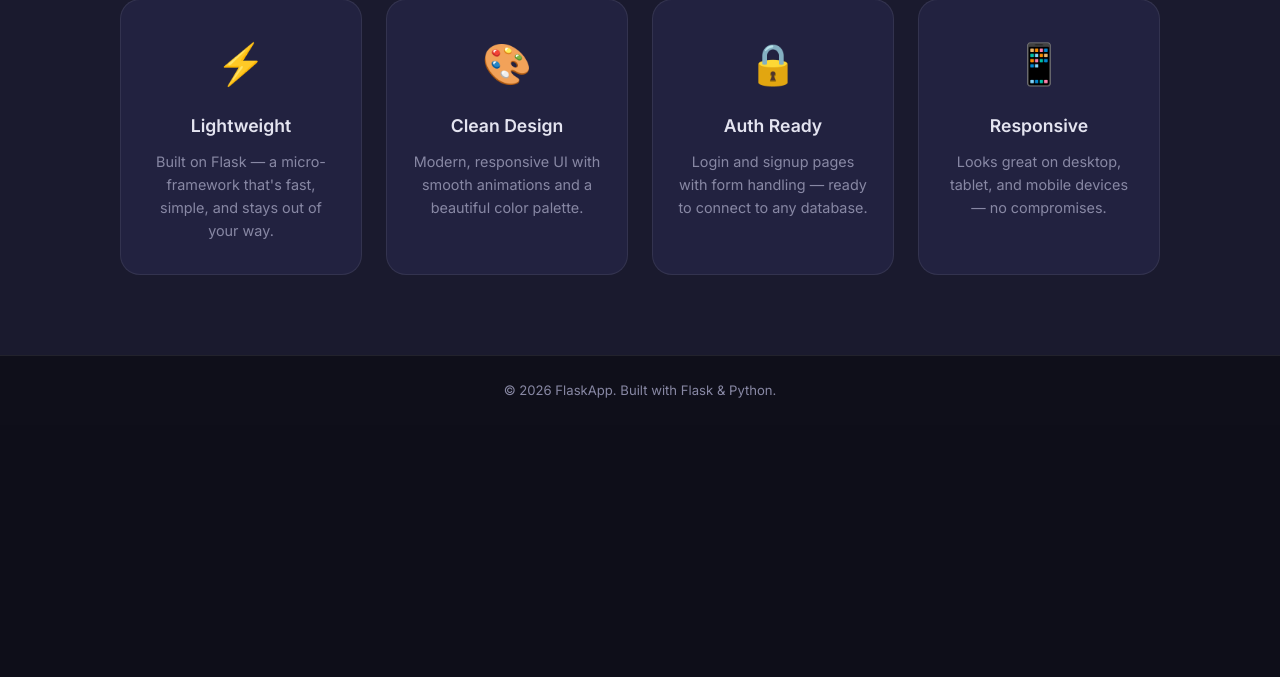
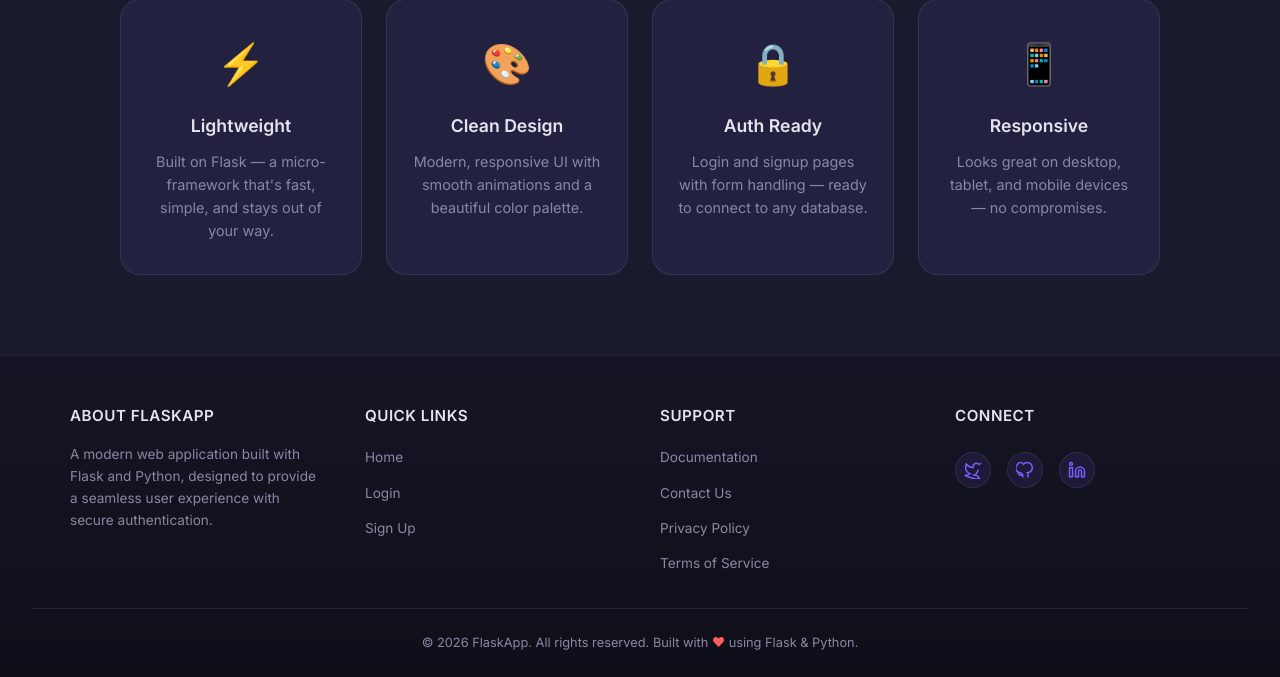
Before and after one commit to Bibek-Kumar-Dalabehera/flask-app, a Flask app: page / in a window 1280 px wide. Shown: the part 981-1658 px from the top of the page. Before the commit the page ends 1379 px from the top, so only its background shows below. Run offline with Flask 3, Linux system fonts and the light colour scheme.

Commit message:
feat: Enhance footer layout and styling with new sections and social links

```diff
--- a/static/css/style.css
+++ b/static/css/style.css
@@ -582,12 +582,142 @@ a:hover {
    Footer
    ======================================== */
 .footer {
+    margin-top: auto;
+    background: linear-gradient(180deg, rgba(26, 26, 46, 0.5) 0%, rgba(15, 15, 26, 0.8) 100%);
+    border-top: 1px solid var(--clr-border);
+    padding: 3rem 2rem 0;
+    color: var(--clr-text-muted);
+}
+
+.footer-container {
+    max-width: 1140px;
+    margin: 0 auto;
+    display: grid;
+    grid-template-columns: repeat(auto-fit, minmax(250px, 1fr));
+    gap: 2.5rem;
+    padding-bottom: 2rem;
+}
+
+.footer-column {
+    display: flex;
+    flex-direction: column;
+}
+
+.footer-title {
+    font-size: 0.95rem;
+    font-weight: 600;
+    color: var(--clr-text);
+    margin-bottom: 1rem;
+    text-transform: uppercase;
+    letter-spacing: 0.5px;
+}
+
+.footer-desc {
+    font-size: 0.85rem;
+    line-height: 1.6;
+    color: var(--clr-text-muted);
+}
+
+.footer-links {
+    list-style: none;
+    display: flex;
+    flex-direction: column;
+    gap: 0.6rem;
+}
+
+.footer-links a {
+    font-size: 0.85rem;
+    color: var(--clr-text-muted);
+    transition: all var(--transition);
+    position: relative;
+    display: inline-block;
+    width: fit-content;
+}
+
+.footer-links a::before {
+    content: '';
+    position: absolute;
+    bottom: -2px;
+    left: 0;
+    width: 0;
+    height: 2px;
+    background: var(--clr-primary);
+    transition: width var(--transition);
+}
+
+.footer-links a:hover {
+    color: var(--clr-primary);
+}
+
+.footer-links a:hover::before {
+    width: 100%;
+}
+
+.footer-social {
+    display: flex;
+    gap: 1rem;
+    margin-top: 0.5rem;
+}
+
+.social-link {
+    display: inline-flex;
+    align-items: center;
+    justify-content: center;
+    width: 36px;
+    height: 36px;
+    background-color: rgba(124, 92, 252, 0.1);
+    border: 1px solid var(--clr-border);
+    border-radius: 50%;
+    color: var(--clr-primary);
+    transition: all var(--transition);
+}
+
+.social-link:hover {
+    background-color: rgba(124, 92, 252, 0.2);
+    border-color: var(--clr-primary);
+    transform: translateY(-3px);
+}
+
+.footer-bottom {
+    border-top: 1px solid var(--clr-border);
+    padding: 1.5rem 0;
     text-align: center;
-    padding: 1.5rem;
-    border-top: 1px solid var(--clr-border);
+    font-size: 0.8rem;
     color: var(--clr-text-muted);
-    font-size: 0.82rem;
-    margin-top: auto;
+}
+
+.footer-bottom p {
+    margin: 0;
+}
+
+.heart {
+    color: var(--clr-danger);
+    animation: heartbeat 1.5s ease-in-out infinite;
+}
+
+@keyframes heartbeat {
+    0%, 100% {
+        transform: scale(1);
+    }
+    50% {
+        transform: scale(1.15);
+    }
+}
+
+@media (max-width: 768px) {
+    .footer {
+        padding: 2rem 1rem 0;
+    }
+
+    .footer-container {
+        grid-template-columns: 1fr;
+        gap: 2rem;
+    }
+
+    .footer-bottom {
+        padding: 1rem 0;
+        font-size: 0.75rem;
+    }
 }
 
 /* ========================================
--- a/templates/base.html
+++ b/templates/base.html
@@ -32,7 +32,62 @@
 
     <!-- Footer -->
     <footer class="footer">
-        <p>&copy; 2026 FlaskApp. Built with Flask &amp; Python.</p>
+        <div class="footer-container">
+            <!-- Column 1: About -->
+            <div class="footer-column">
+                <h3 class="footer-title">About FlaskApp</h3>
+                <p class="footer-desc">A modern web application built with Flask and Python, designed to provide a seamless user experience with secure authentication.</p>
+            </div>
+
+            <!-- Column 2: Quick Links -->
+            <div class="footer-column">
+                <h3 class="footer-title">Quick Links</h3>
+                <ul class="footer-links">
+                    <li><a href="{{ url_for('home') }}">Home</a></li>
+                    <li><a href="{{ url_for('login') }}">Login</a></li>
+                    <li><a href="{{ url_for('signup') }}">Sign Up</a></li>
+                </ul>
+            </div>
+
+            <!-- Column 3: Support -->
+            <div class="footer-column">
+                <h3 class="footer-title">Support</h3>
+                <ul class="footer-links">
+                    <li><a href="#">Documentation</a></li>
+                    <li><a href="#">Contact Us</a></li>
+                    <li><a href="#">Privacy Policy</a></li>
+                    <li><a href="#">Terms of Service</a></li>
+                </ul>
+            </div>
+
+            <!-- Column 4: Connect -->
+            <div class="footer-column">
+                <h3 class="footer-title">Connect</h3>
+                <div class="footer-social">
+                    <a href="https://x.com/" class="social-link" title="Twitter" target="_blank" rel="noopener">
+                        <svg width="18" height="18" viewBox="0 0 24 24" fill="none" stroke="currentColor" stroke-width="2">
+                            <path d="M23 3a10.9 10.9 0 01-3.14 1.53 4.48 4.48 0 00-7.86 3v1A10.66 10.66 0 013 4s-4 9 5 13a11.64 11.64 0 01-7 2s9 5 20 5a9.5 9.5 0 00-9-5.5c4.75 2.25 7-7 7-7"></path>
+                        </svg>
+                    </a>
+                    <a href="https://github.com/" class="social-link" title="GitHub", target="_blank" rel="noopener">
+                        <svg width="18" height="18" viewBox="0 0 24 24" fill="none" stroke="currentColor" stroke-width="2">
+                            <path d="M9 19c-5 1.5-5-2.5-7-3m14 6v-3.87a3.37 3.37 0 00-1-2.61c3.3-.37 6.7-1.6 6.7-7A5.44 5.44 0 0020 4.77 5.07 5.07 0 0020 4S18.5 2 15 2a6.82 6.82 0 00-5 2.34S9 2 6 2 2.5 4 2.5 4A5.07 5.07 0 002 4.77a5.44 5.44 0 00-2.3 3.96c0 5.42 3.4 6.63 6.7 7A3.37 3.37 0 009 18.13V22"></path>
+                        </svg>
+                    </a>
+                    <a href="https://www.linkedin.com/" class="social-link" title="LinkedIn" target="_blank" rel="noopener">
+                        <svg width="18" height="18" viewBox="0 0 24 24" fill="none" stroke="currentColor" stroke-width="2">
+                            <path d="M16 8a6 6 0 016 6v7h-4v-7a2 2 0 00-2-2 2 2 0 00-2 2v7h-4v-7a6 6 0 016-6zM2 9h4v12H2z"></path>
+                            <circle cx="4" cy="4" r="2"></circle>
+                        </svg>
+                    </a>
+                </div>
+            </div>
+        </div>
+
+        <!-- Footer Bottom -->
+        <div class="footer-bottom">
+            <p>&copy; 2026 FlaskApp. All rights reserved. Built with <span class="heart">♥</span> using Flask &amp; Python.</p>
+        </div>
     </footer>
 
     <script src="{{ url_for('static', filename='js/main.js') }}"></script>
```
